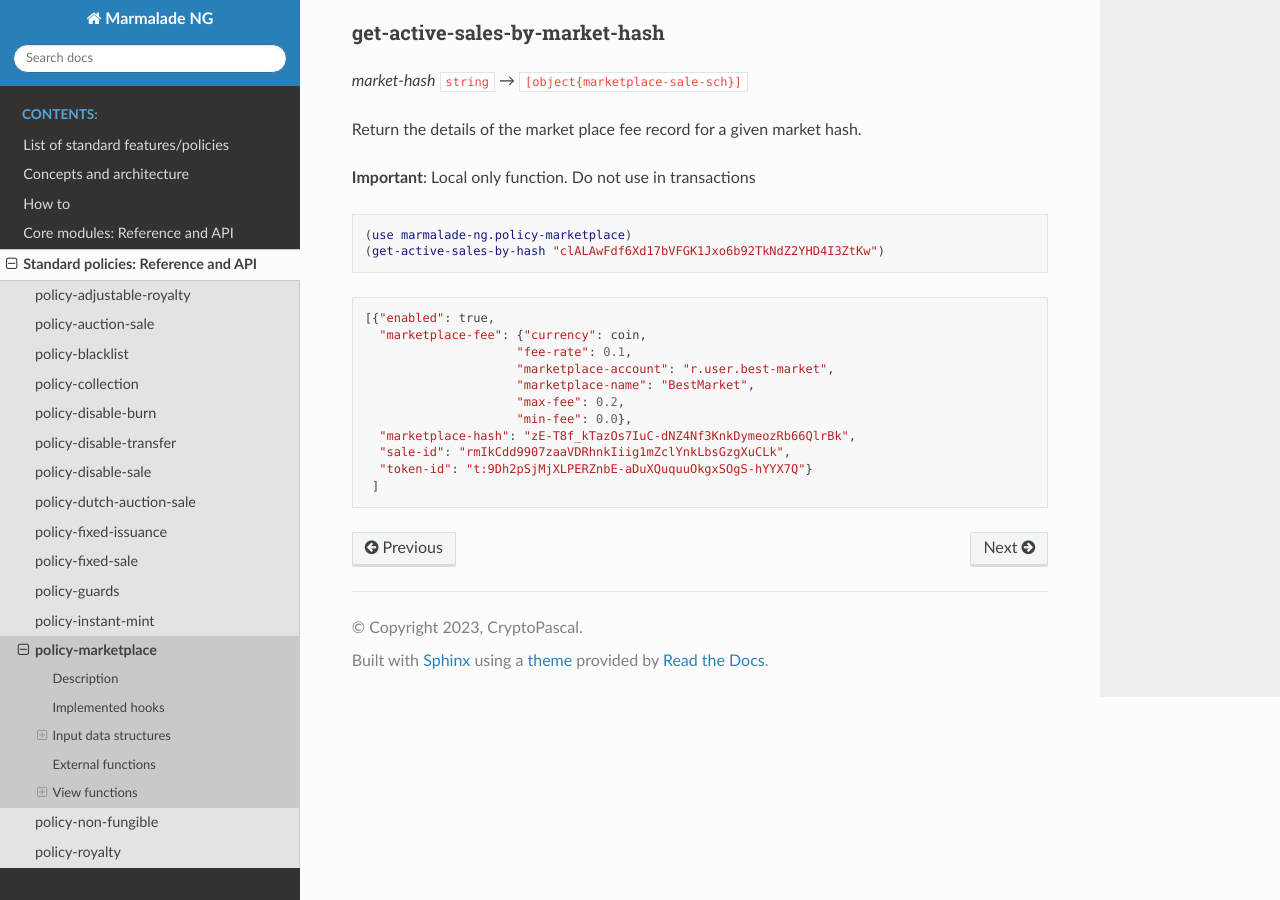
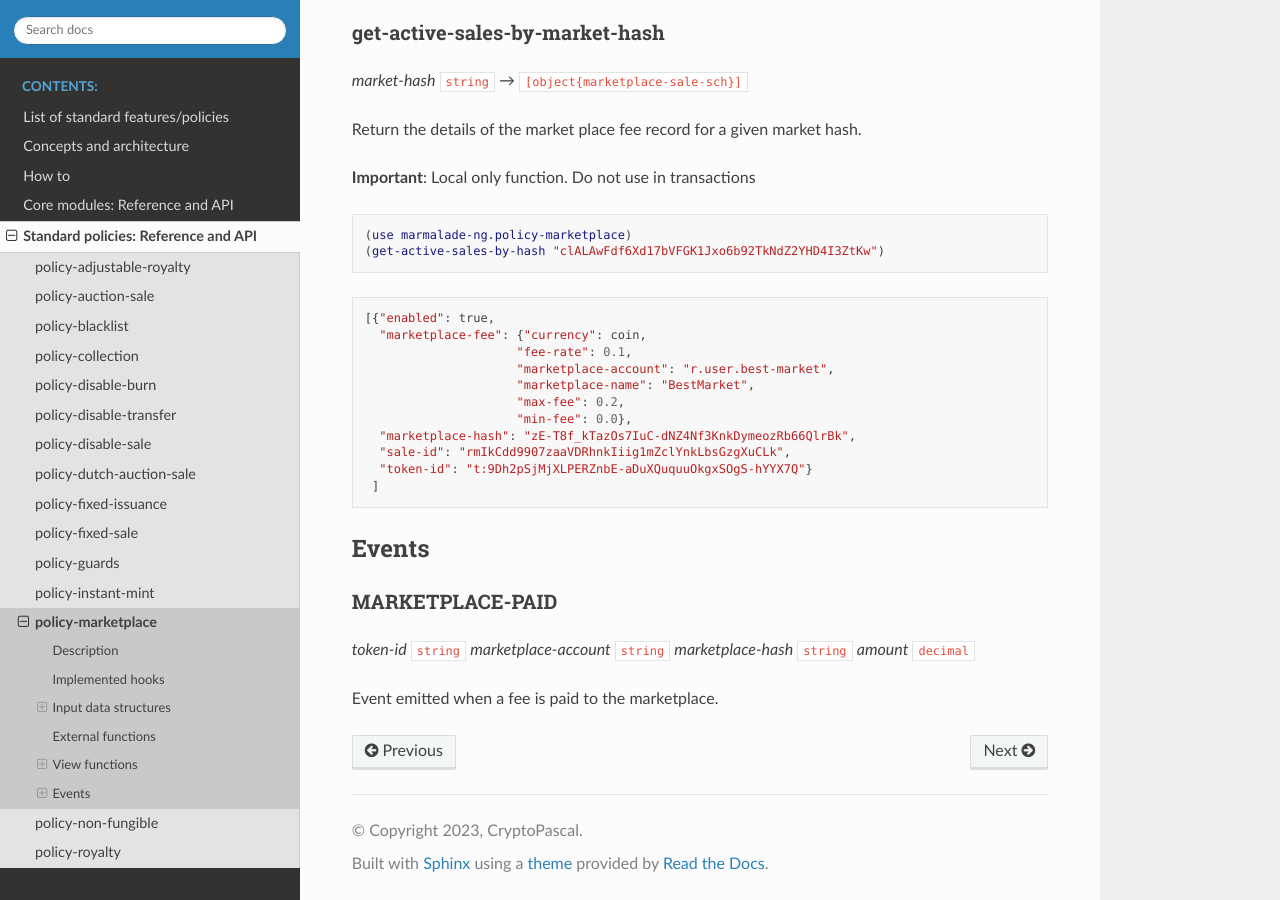
Before and after one commit to Marmalade-NG/marmalade-ng, a Sphinx documentation site: the page built from doc/source/policy-marketplace.rst, in a window 1280 px wide and 900 px high, scrolled down 2898 px. Built offline with Sphinx 7.4.7 and the Read the Docs theme 2.0.0, drawn with Linux system fonts in a browser that asks for light colours.

Commit message:
Add the MARKETPLACE-PAID event

```diff
--- a/doc/source/policy-marketplace.rst
+++ b/doc/source/policy-marketplace.rst
@@ -173,3 +173,12 @@ Return the details of the market place fee record for a given market hash.
     "sale-id": "rmIkCdd9907zaaVDRhnkIiig1mZclYnkLbsGzgXuCLk",
     "token-id": "t:9Dh2pSjMjXLPERZnbE-aDuXQuquuOkgxSOgS-hYYX7Q"}
    ]
+
+
+Events
+^^^^^^
+MARKETPLACE-PAID
+~~~~~~~~~~~~~~~~
+*token-id* ``string`` *marketplace-account* ``string`` *marketplace-hash* ``string`` *amount* ``decimal``
+
+Event emitted when a fee is paid to the marketplace.
```
Also changed, not shown: 2 other files.
